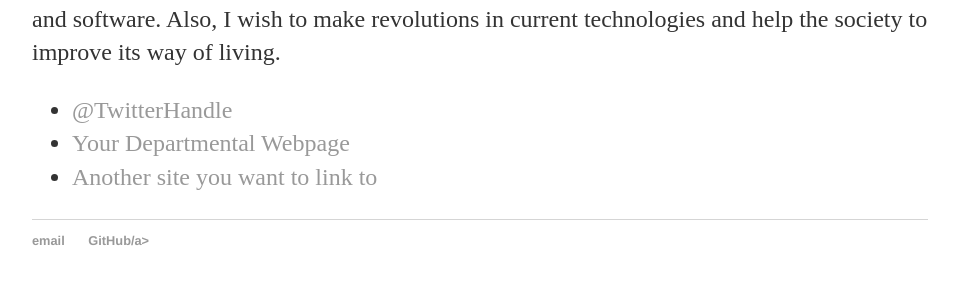
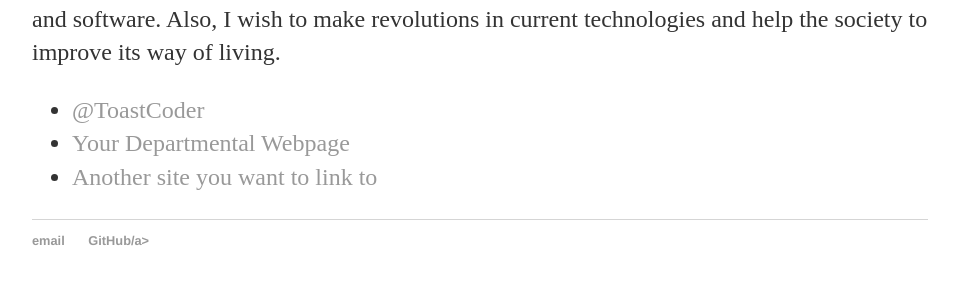
Before and after one commit to ToastCoder/toastcoder.github.io, a Jekyll site: the page built from about/index.html, in a window 1280 px wide. Shown: the part 367-652 px from the top of the page, without its empty margins (160-1118 px from the left). Built offline with Jekyll 4.4.1, drawn with Linux system fonts in a browser that asks for light colours.

Commit message:
Update index.html

```diff
--- a/about/index.html
+++ b/about/index.html
@@ -8,7 +8,7 @@ title: About Me
 			<p>Hi, I'm Vigneshwar. I'm a Computer Geek and a self-motivated ECE student having great interest towards Computer Science and its associated hardware and software fields. I'm having a long and a profound passion towards the tech industry and wish to learn more about it. I wish to make myself nearly up to date with the release of new products in the tech industry such as Smartphones, Laptops, Cars, Smart Gadgets etc and their internal hardware and software. Also, I wish to make revolutions in current technologies and help the society to improve its way of living.</p>
 
 			<ul class="contacts">
-				<li><a href="#">@TwitterHandle</a></li>
+				<li><a href="https://www.twitter.com/ToastCoder">@ToastCoder</a></li>
 				<li><a href="#">Your Departmental Webpage</a></li>
 				<li><a href="#">Another site you want to link to</a></li>
 				</ul>
```
